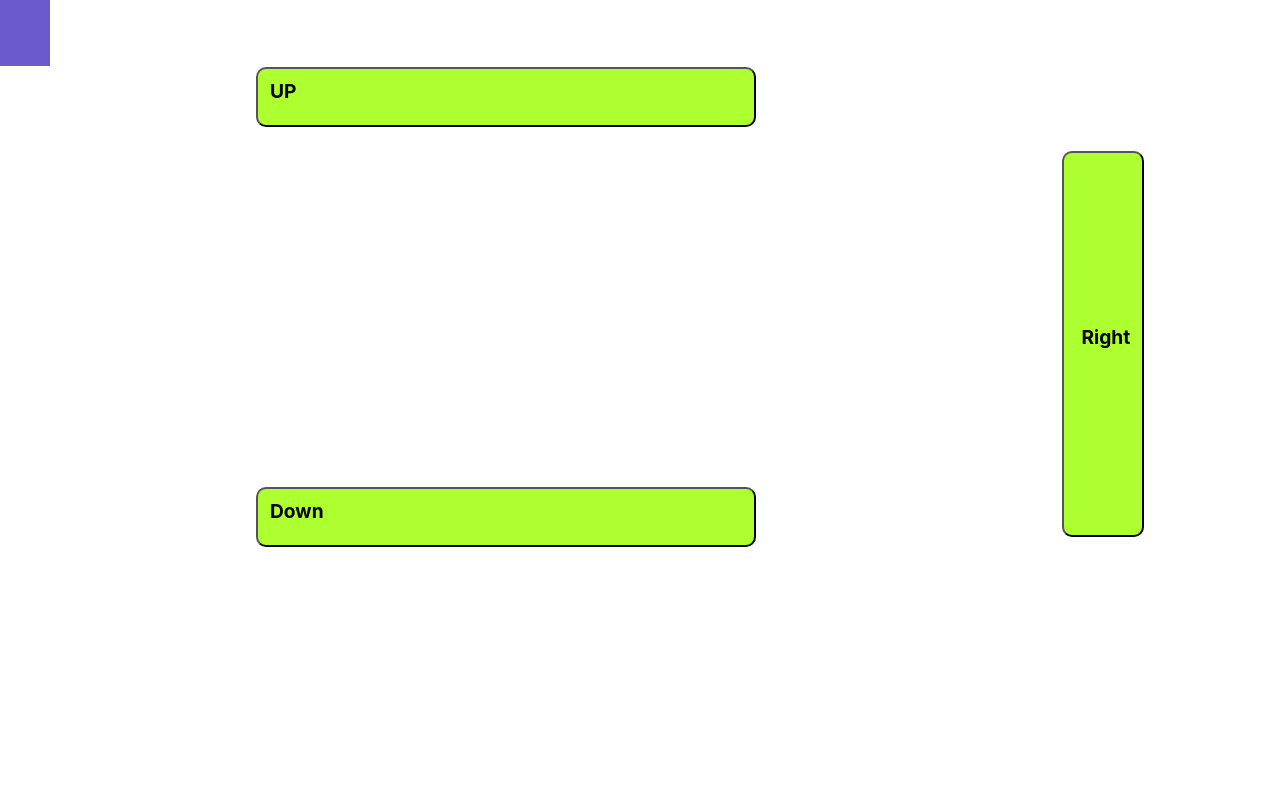
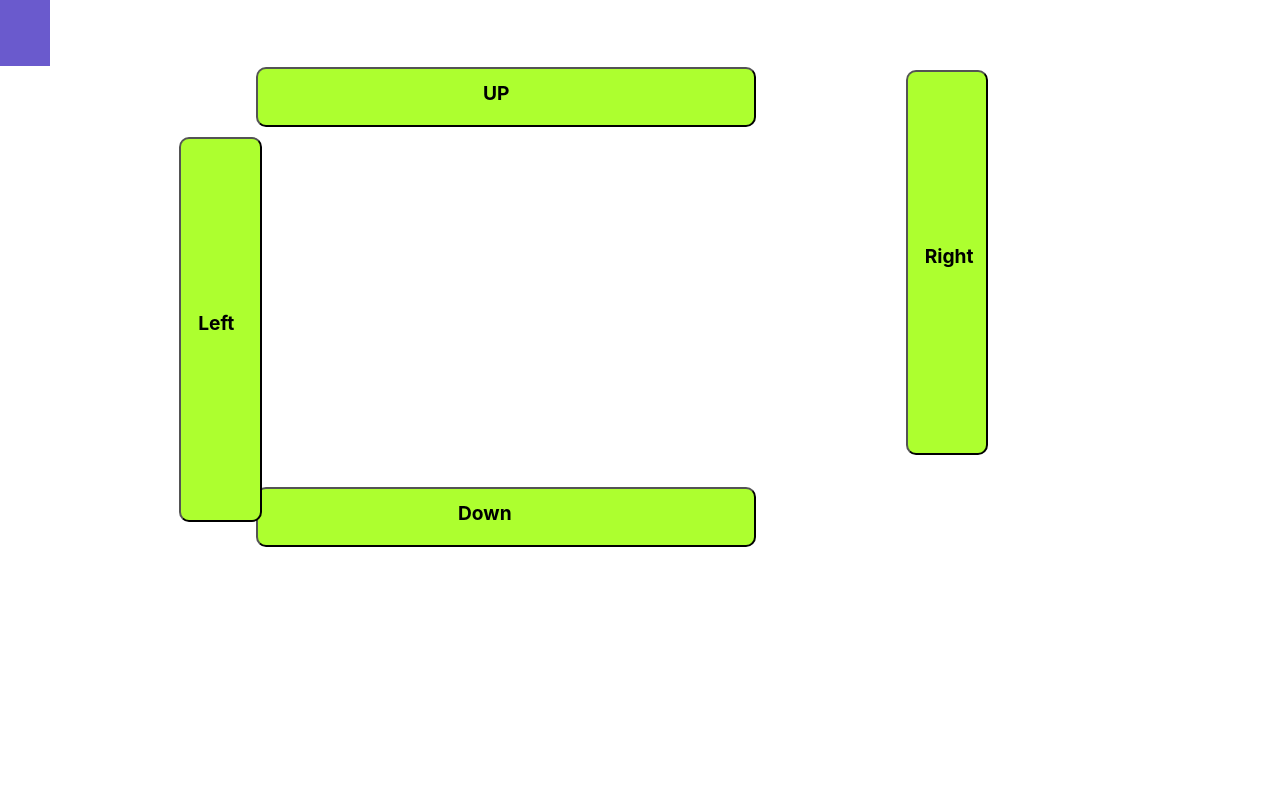
Before and after one commit to aritradey-CS/BlockShift, a React (Create React App) app: page / in a window 1280 px wide. Shown: the top 800 px of the page. Built offline with nearby package versions, Linux system fonts and the light colour scheme.

Commit message:
besic change

```diff
--- a/src/App.css
+++ b/src/App.css
@@ -14,7 +14,7 @@
 } */
 
 .button-up {
-  padding: 8px 12px;
+  padding: 10px 225px;
   margin-left: 20%;
   background: greenyellow;
   border-radius: 10px;
@@ -31,8 +31,8 @@
 }
 .button-right {
   padding: 170px 17px;
-    margin-left: 83%;
-    margin-top: -86%;
+  margin-left: 70ch;
+  margin-top: -35ch;
     background: greenyellow;
     border-radius: 10px;
     height: 289pt;
@@ -47,7 +47,7 @@
     font-size: larger;
 }
 .button-down {
-  padding: 8px 12px;
+  padding: 10px 200px;
     margin-left: 20%;
     margin-top: 25%;
   background: greenyellow;
@@ -67,8 +67,8 @@
 }
 .button-left {
   padding: 170px 17px;
-    margin-left: 10%;
-    margin-top: 25%;
+  margin-left: 14%;
+  margin-top: -32%;
   background: greenyellow;
   border-radius: 10px;
   height: 289pt;
```
Also changed, not shown: src/App.js (+6 -6 lines). Lines whose indentation alone changed are shown as unchanged.
